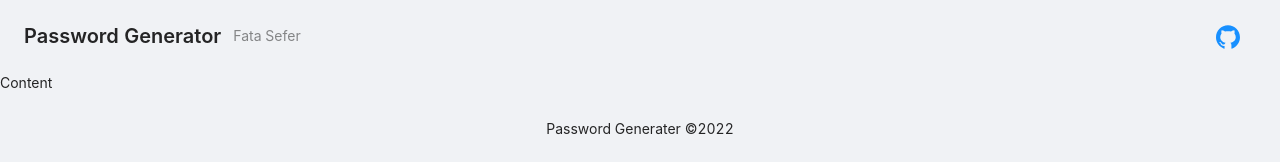
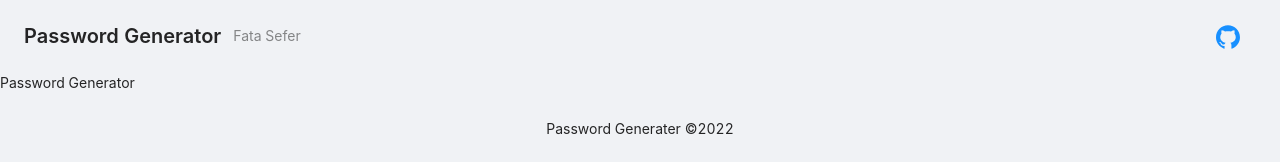
Before and after one commit to fs98/password-generator, a React (Create React App) app: page / in a window 1280 px wide. Shown: the top 162 px of the page. Built offline with nearby package versions, Linux system fonts and the light colour scheme.

Commit message:
ui: import PasswordGenerator component in App.tsx

```diff
--- a/src/App.tsx
+++ b/src/App.tsx
@@ -3,6 +3,7 @@ import 'antd/dist/antd.min.css';
 
 import { Layout, PageHeader, Button } from 'antd';
 import { GithubOutlined } from '@ant-design/icons';
+import { PasswordGenerator } from './components/PasswordGenerator';
 
 const { Footer, Content } = Layout;
 
@@ -24,7 +25,9 @@ const App = (): JSX.Element => {
           </Button>,
         ]}
       />
-      <Content>Content</Content>
+      <Content>
+        <PasswordGenerator />
+      </Content>
       <Footer className="text-center">Password Generater ©2022</Footer>
     </Layout>
   );
```
